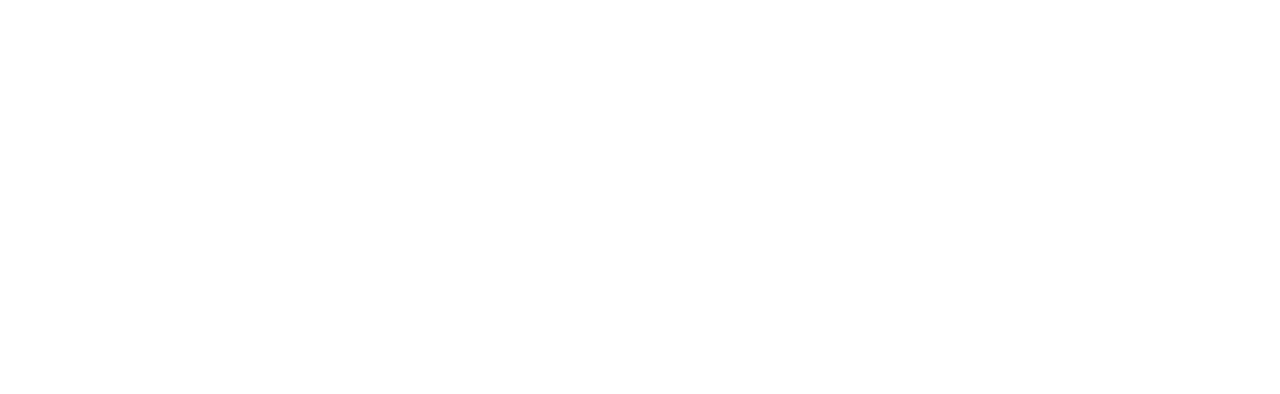
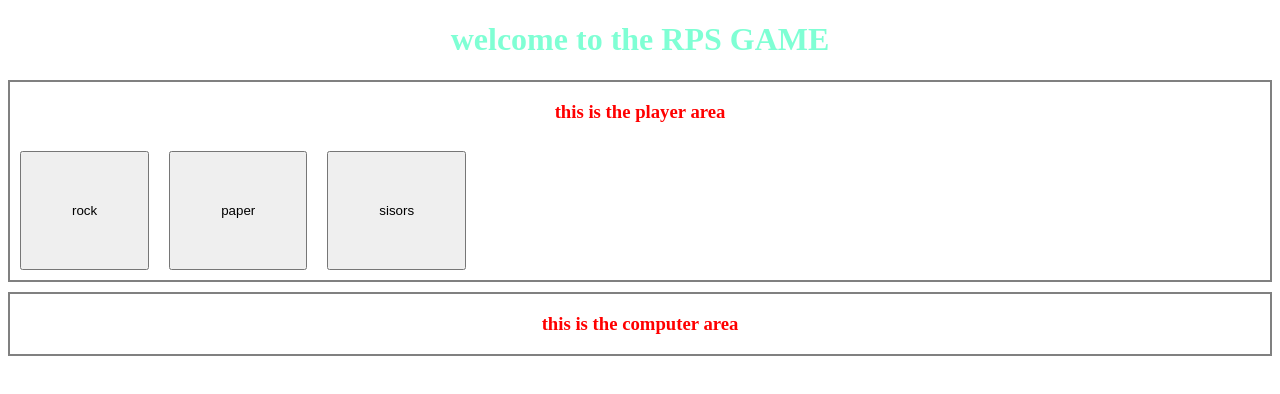
Before and after one commit to meepoorkeepo/KEEPO, a plain HTML site: page index.html in a window 1280 px wide. Drawn offline with Linux system fonts and the light colour scheme.

Commit message:
some new addings
added some interface for the project

```diff
--- a/index.html
+++ b/index.html
@@ -7,7 +7,14 @@
     <link rel="stylesheet" href="stylesheet.css">
 </head>
 <body>
+    <h1>welcome to the RPS GAME</h1>
+    <div id="main"></div>
 
+
+
+
+
+    <script src="javascript.js"></script>
 </body>
-<script src="javascript.js"></script>
+
 </html>
--- a/javascript.js
+++ b/javascript.js
@@ -0,0 +1,36 @@
+const main = document.querySelector('#main');
+// creating the player div
+const player_div = document.createElement('div');
+player_div.id = 'player';
+// creating the area for player
+const player_title = document.createElement('h3');
+const title_player = document.createTextNode('this is the player area');
+player_title.appendChild(title_player);
+let rock = document.createElement('button');
+let paper = document.createElement('button');
+let sisors = document.createElement('button');
+rock.innerHTML = 'rock';
+paper.innerHTML = 'paper';
+sisors.innerHTML = 'sisors';
+rock.style.padding = '50px';
+paper.style.padding = '50px';
+sisors.style.padding = '50px';
+rock.style.margin = '10px';
+paper.style.margin = '10px';
+sisors.style.margin = '10px';
+player_div.appendChild(player_title);
+player_div.appendChild(rock);
+player_div.appendChild(paper);
+player_div.appendChild(sisors);
+//creating area for computer
+const computer_div = document.createElement('div');
+computer_div.id = 'computer';
+let computer_title = document.createElement('h3');
+const title_computer = document.createTextNode('this is the computer area');
+computer_title.appendChild(title_computer);
+computer_div.appendChild(computer_title);
+computer_div.style.marginTop = '10px';
+
+
+main.appendChild(player_div);
+main.appendChild(computer_div);
--- a/stylesheet.css
+++ b/stylesheet.css
@@ -0,0 +1,13 @@
+h1,h3{
+    color: aquamarine;
+    text-align: center;
+}
+h3{
+    color: red;
+}
+#player{
+   border: 2px, gray, solid;
+}
+#computer{
+    border: 2px, gray, solid;
+}
```
